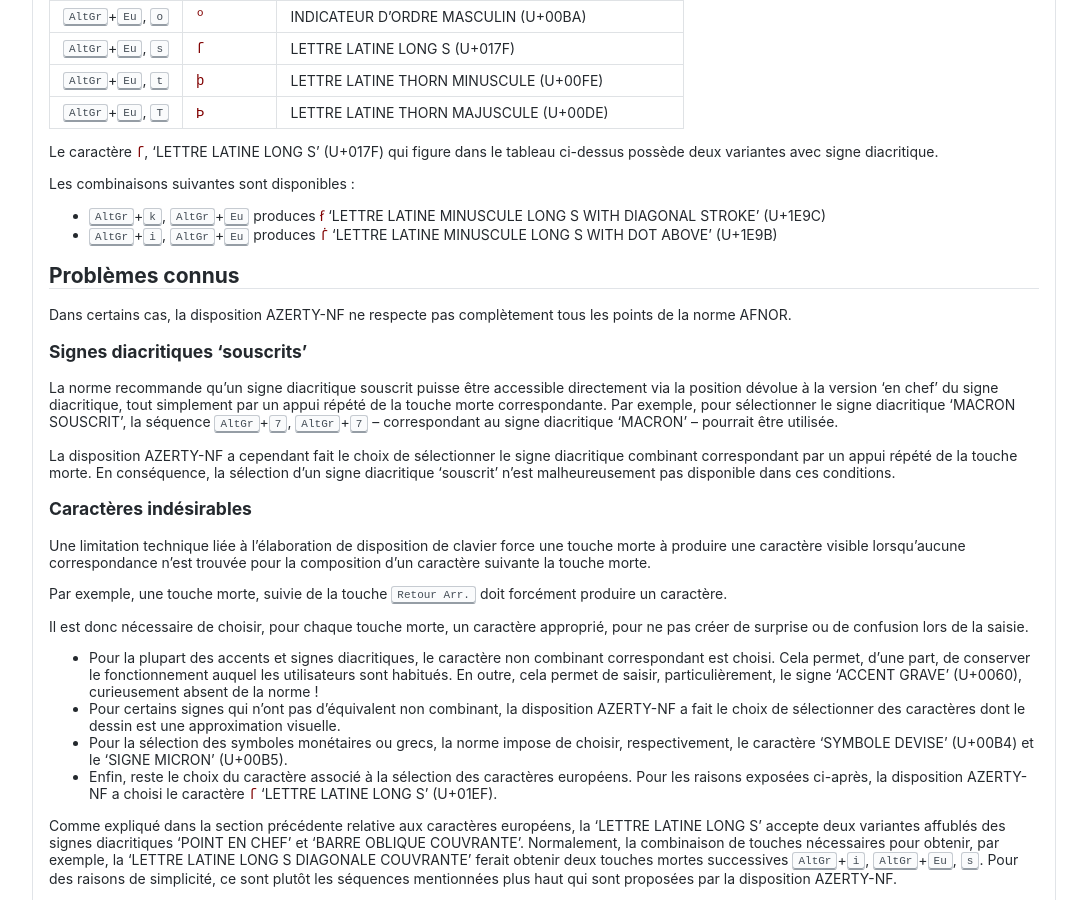
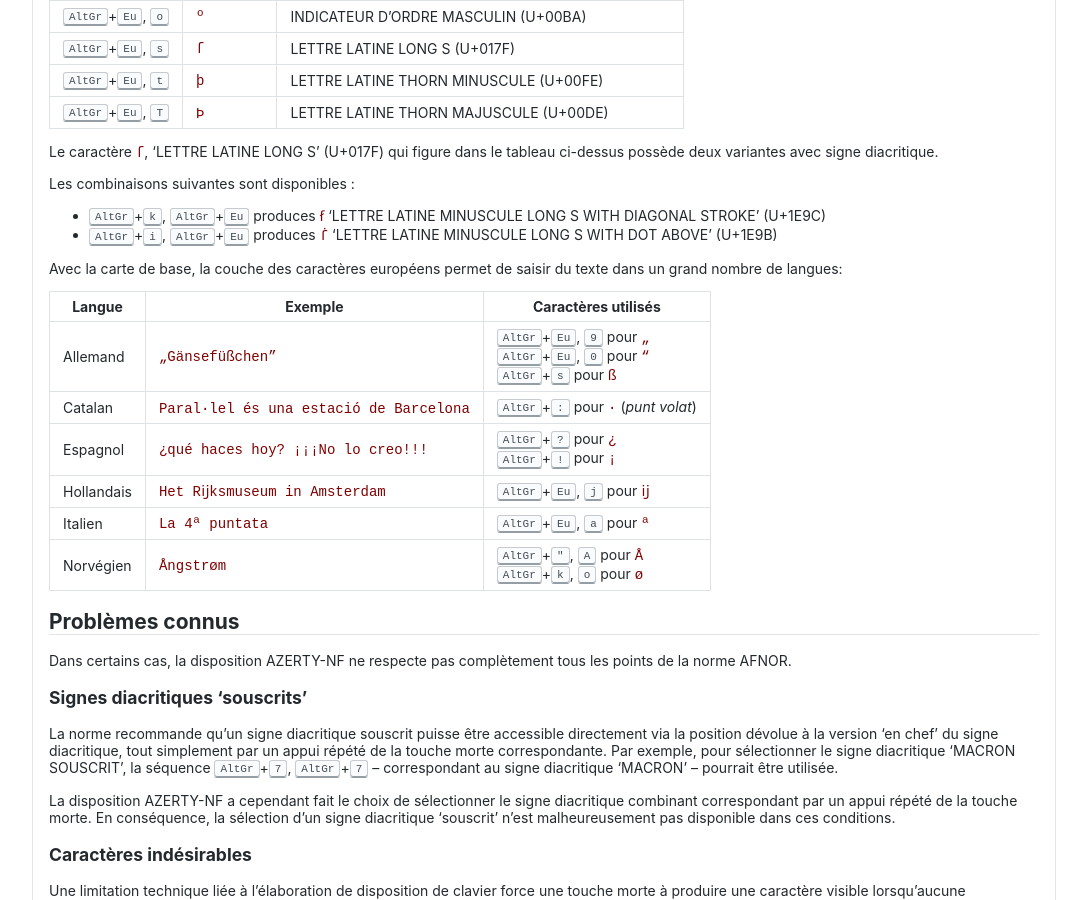
Before and after one commit to springcomp/optimized-azerty-win, a Jekyll site: the page built from index.md, in a window 1280 px wide and 900 px high, scrolled down 5721 px. Shown: the whole window, without its empty margins (96-1183 px from the left). Built offline with Jekyll 4.4.1, drawn with Linux system fonts in a browser that asks for light colours.

Commit message:
Added sample sentences in foreign languages.

```diff
--- a/index.md
+++ b/index.md
@@ -179,6 +179,17 @@ Les combinaisons suivantes sont disponibles :
 - <kbd>AltGr</kbd>+<kbd>i</kbd>, <kbd>AltGr</kbd>+<kbd>Eu</kbd> produces `ẛ` 'LETTRE LATINE MINUSCULE LONG S WITH DOT ABOVE' (U+1E9B)
 
 
+Avec la carte de base, la couche des caractères européens permet de saisir du texte dans un grand nombre de langues:
+
+|Langue|Exemple|Caractères utilisés|
+|---|---|---|
+| Allemand | `„Gänsefüßchen”` | <kbd>AltGr</kbd>+<kbd>Eu</kbd>, <kbd>9</kbd> pour `„` <br> <kbd>AltGr</kbd>+<kbd>Eu</kbd>, <kbd>0</kbd> pour `“` <br> <kbd>AltGr</kbd>+<kbd>s</kbd> pour `ß` |
+| Catalan | `Paral·lel és una estació de Barcelona` | <kbd>AltGr</kbd>+<kbd>:</kbd> pour `·` (_punt volat_) |
+| Espagnol | `¿qué haces hoy? ¡¡¡No lo creo!!!` | <kbd>AltGr</kbd>+<kbd>?</kbd> pour `¿` <br> <kbd>AltGr</kbd>+<kbd>!</kbd> pour `¡` |
+| Hollandais | `Het Rĳksmuseum in Amsterdam` | <kbd>AltGr</kbd>+<kbd>Eu</kbd>, <kbd>j</kbd> pour `ĳ` |
+| Italien | `La 4ª puntata` | <kbd>AltGr</kbd>+<kbd>Eu</kbd>, <kbd>a</kbd> pour `ª` |
+| Norvégien | `Ångstrøm` | <kbd>AltGr</kbd>+<kbd>"</kbd>, <kbd>A</kbd> pour `Å` <br> <kbd>AltGr</kbd>+<kbd>k</kbd>, <kbd>o</kbd> pour `ø` |
+
 <a name="known-issues"></a>
 ## Problèmes connus
 
```
